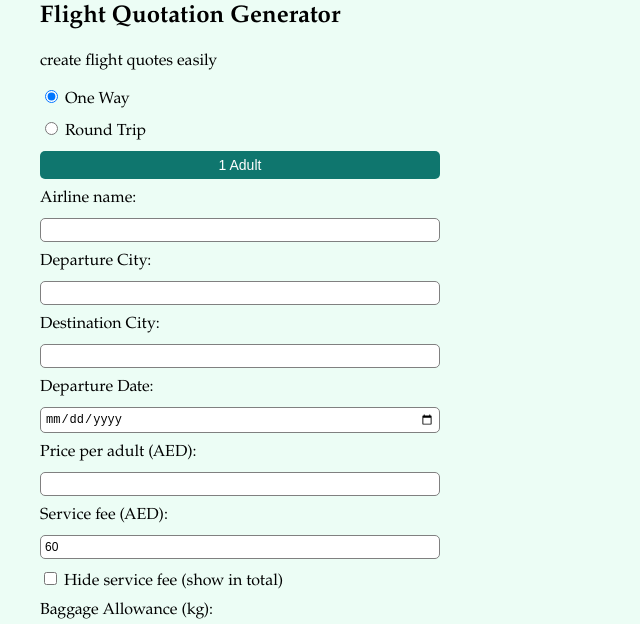
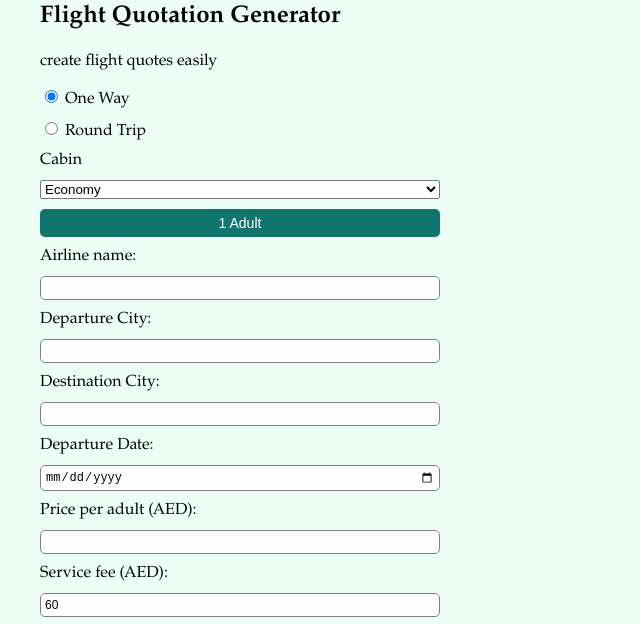
Before and after one commit to Kridiyatravels/AeroQuote, a plain HTML site: page index.html in a window 1280 px wide. Shown: the part 118-742 px from the top of the page, without its empty margins (0-640 px from the left). Drawn offline with Linux system fonts and the light colour scheme.

Commit message:
added cabin class dropdown

```diff
--- a/index.html
+++ b/index.html
@@ -20,7 +20,14 @@
             <input type="radio" name="trip-type" value="round-trip">
             Round Trip
         </label>
-                <button type="button" id="passenger-toggle">1 Adult</button>
+        <label for="cabin">Cabin</label>
+        <select id="cabin" name="cabin">
+            <option>Economy</option>
+            <option>Premium Economy</option>
+            <option>Business</option>
+            <option>First</option>
+        </select>
+        <button type="button" id="passenger-toggle">1 Adult</button>
                 <div id="passenger-details" hidden>
 <h3>Passengers</h3>
 <label for="adults">Adults (12+years)</label>
```
